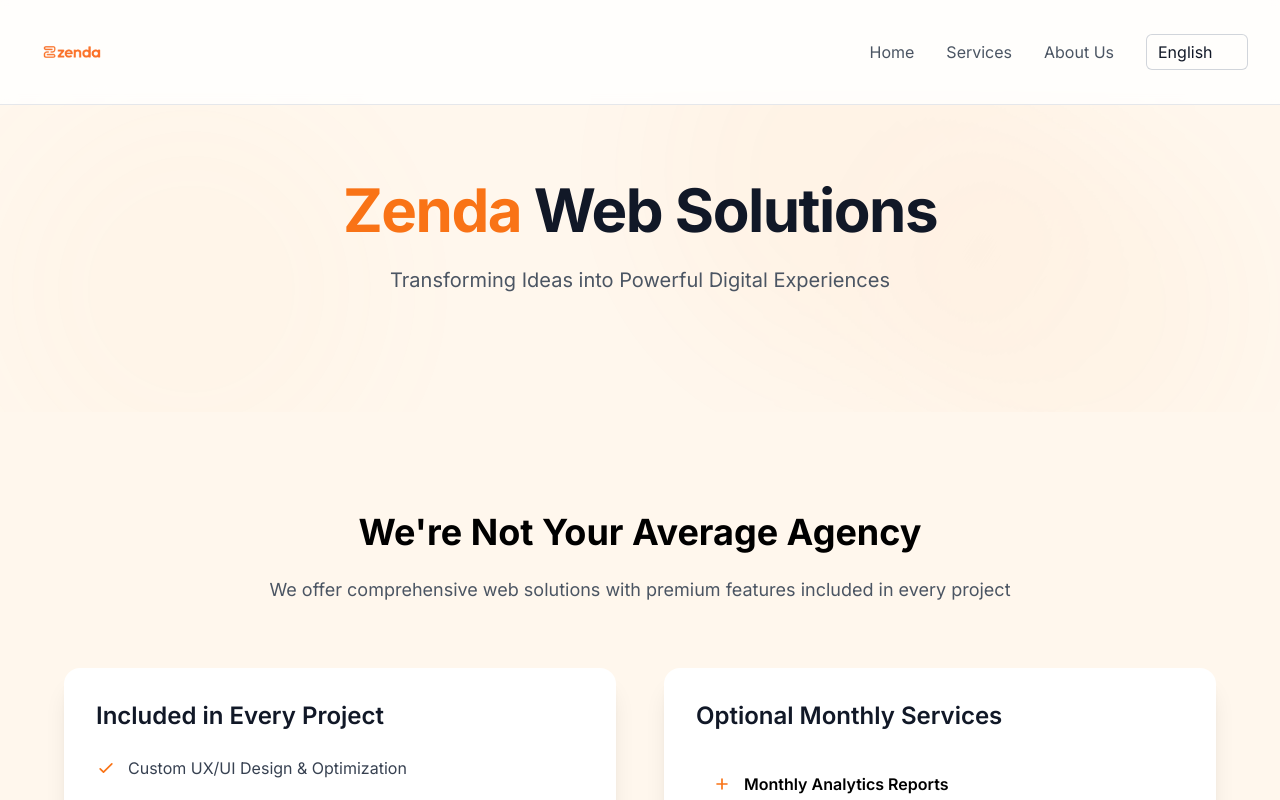
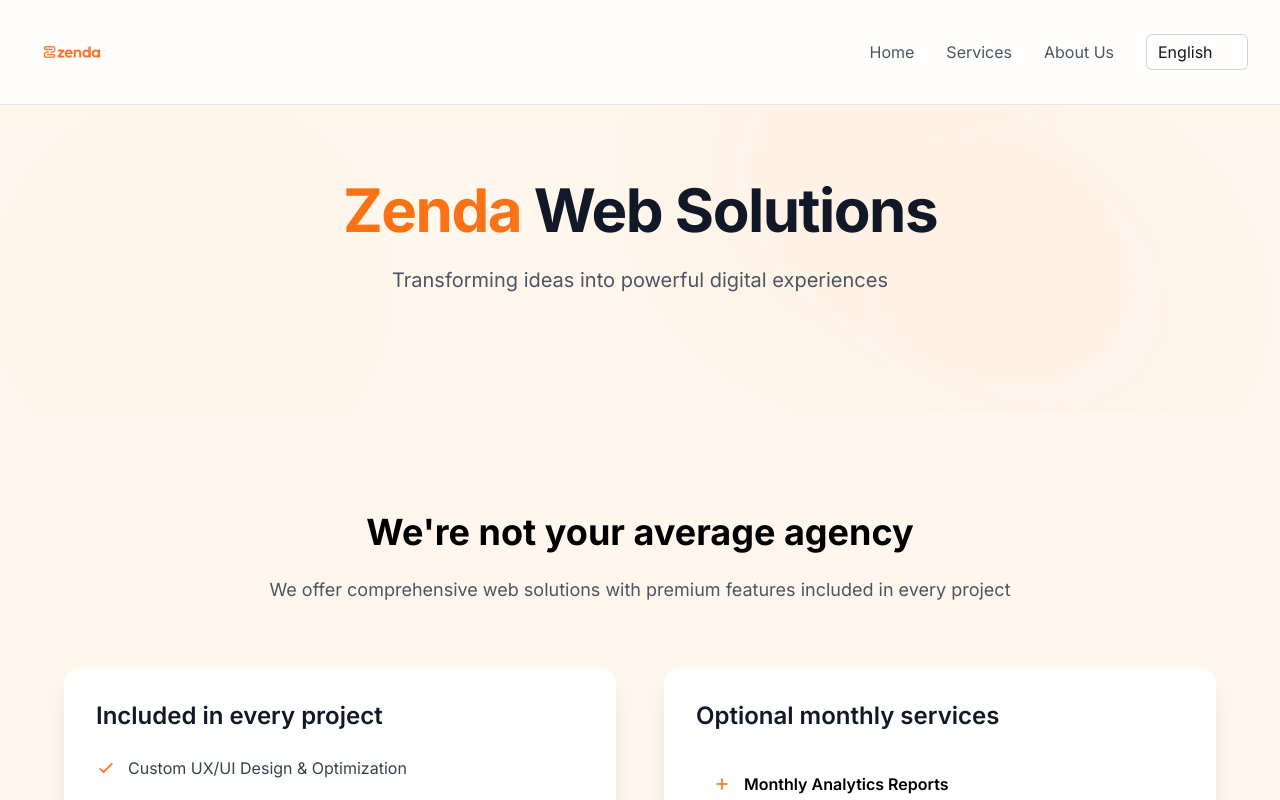
Before and after one commit to Ezequielagradnik/Portfolio-Zenda, a Next.js app: page / in a window 1280 px wide. Shown: the top 800 px of the page. Built offline with nearby package versions, Linux system fonts and the light colour scheme.

Commit message:
saque las mayusculas

```diff
--- a/app/page.tsx
+++ b/app/page.tsx
@@ -100,10 +100,10 @@ export default function Home() {
                 className="mt-6 text-xl leading-8 text-gray-600 mb-8"
               >
                 {currentLang === "en"
-                  ? "Transforming Ideas into Powerful Digital Experiences"
+                  ? "Transforming ideas into powerful digital experiences"
                   : currentLang === "es"
-                    ? "Transformando Ideas en Poderosas Experiencias Digitales"
-                    : "Transformando Ideias em Poderosas Experiências Digitais"}
+                    ? "Transformando ideas en poderosas experiencias digitales"
+                    : "Transformando ideias em poderosas experiências digitais"}
               </motion.p>
             </motion.div>
           </div>
@@ -121,10 +121,10 @@ export default function Home() {
           >
             <h2 className="text-4xl font-bold mb-6">
               {currentLang === "en"
-                ? "We're Not Your Average Agency"
+                ? "We're not your average agency"
                 : currentLang === "es"
-                  ? "No Somos una Agencia Común"
-                  : "Não Somos uma Agência Comum"}
+                  ? "No somos una agencia común"
+                  : "Não somos uma agência comum"}
             </h2>
             <p className="text-lg text-gray-600">
               {currentLang === "en"
@@ -145,10 +145,10 @@ export default function Home() {
             >
               <h3 className="text-2xl font-semibold mb-6 text-gray-900">
                 {currentLang === "en"
-                  ? "Included in Every Project"
+                  ? "Included in every project"
                   : currentLang === "es"
-                    ? "Incluido en Cada Proyecto"
-                    : "Incluído em Cada Projeto"}
+                    ? "Incluido en cada proyecto"
+                    : "Incluído em cada projeto"}
               </h3>
               <ul className="space-y-6">
                 {[
@@ -223,10 +223,10 @@ export default function Home() {
             >
               <h3 className="text-2xl font-semibold mb-6 text-gray-900">
                 {currentLang === "en"
-                  ? "Optional Monthly Services"
+                  ? "Optional monthly services"
                   : currentLang === "es"
-                    ? "Servicios Mensuales Opcionales"
-                    : "Serviços Mensais Opcionais"}
+                    ? "Servicios mensuales opcionales"
+                    : "Serviços mensais opcionais"}
               </h3>
               <ul className="space-y-4">
                 {[
```
